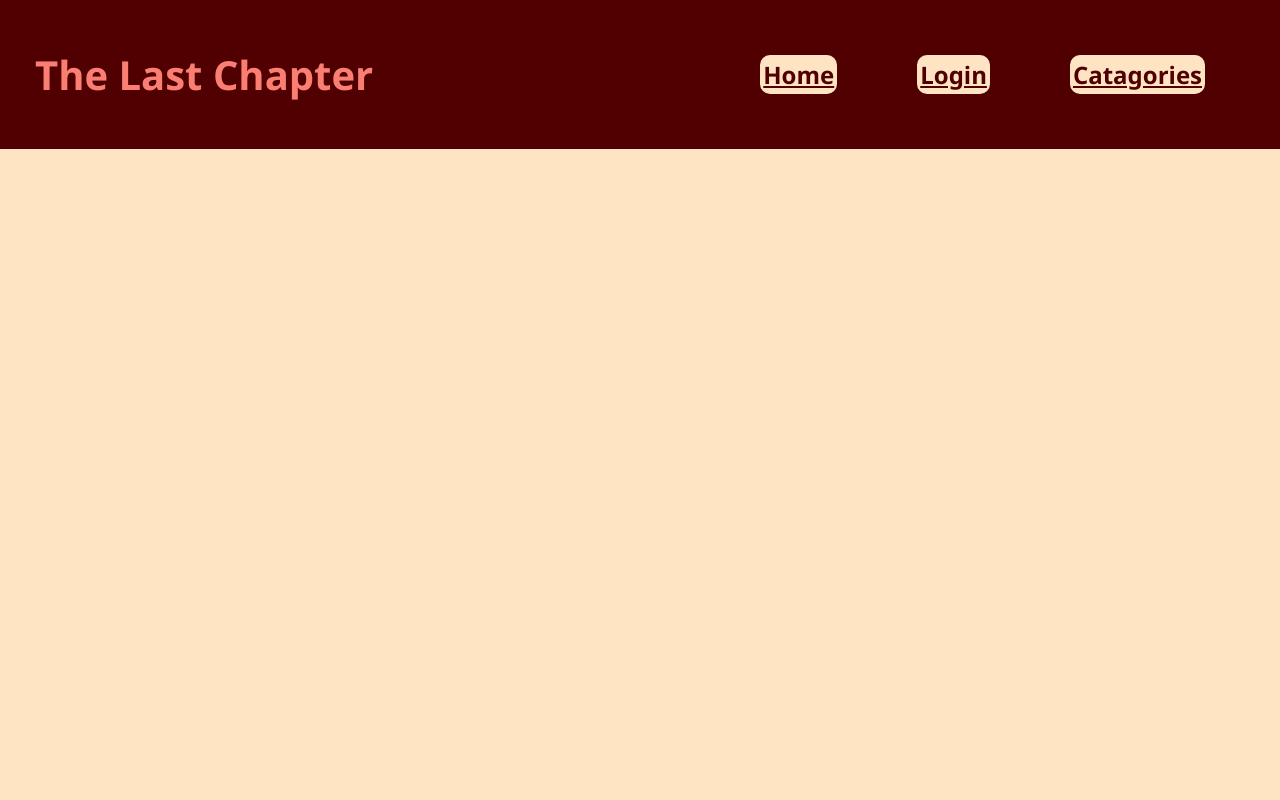
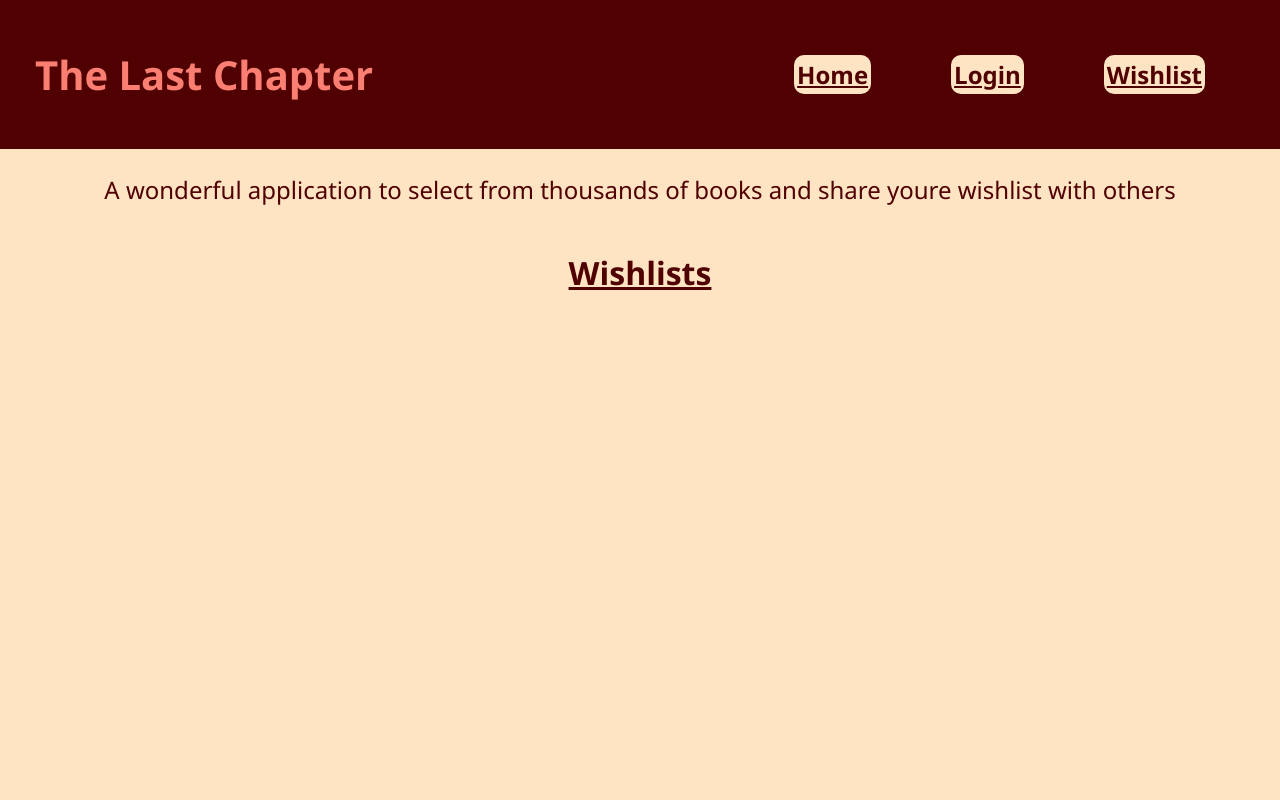
Before and after one commit to Soulreaper077/The-last-chapter, a Node server app: page / in a window 1280 px wide. Run offline with Node 20, Linux system fonts and the light colour scheme; some libraries are stand-ins or nearby versions.

Commit message:
fixed css

```diff
--- a/public/css/style.css
+++ b/public/css/style.css
@@ -81,8 +81,10 @@
     align-items: center;
     font-size: x-large;
 }
-.wishlists {
+.user-lists {
     text-align: center;
+    color: var(--primary);
+    text-decoration: underline;
 }
 
 .wishlist-lists li {
--- a/views/homepage.handlebars
+++ b/views/homepage.handlebars
@@ -0,0 +1,13 @@
+<div class="app-description">
+    <p>A wonderful application to select from thousands of books and share youre wishlist with others</p>
+</div>
+<div class="user-lists">
+    <h1>Wishlists</h1>
+    <ul class="wishlist-lists">
+        {{#each wishlists as |wishlist|}}
+        <li>
+            {{> wishlist-info wishlist }}
+        </li>
+        {{/each}}
+    </ul>
+</div>
--- a/views/layouts/main.handlebars
+++ b/views/layouts/main.handlebars
@@ -18,7 +18,7 @@
                 {{else}}
                 <a href="/login">Login</a>
                 {{/if}}
-                <a href="/catagories">Catagories</a>
+                <a href="/wishlist">Wishlist</a>
             </nav>
         </header>
         <main>
```
